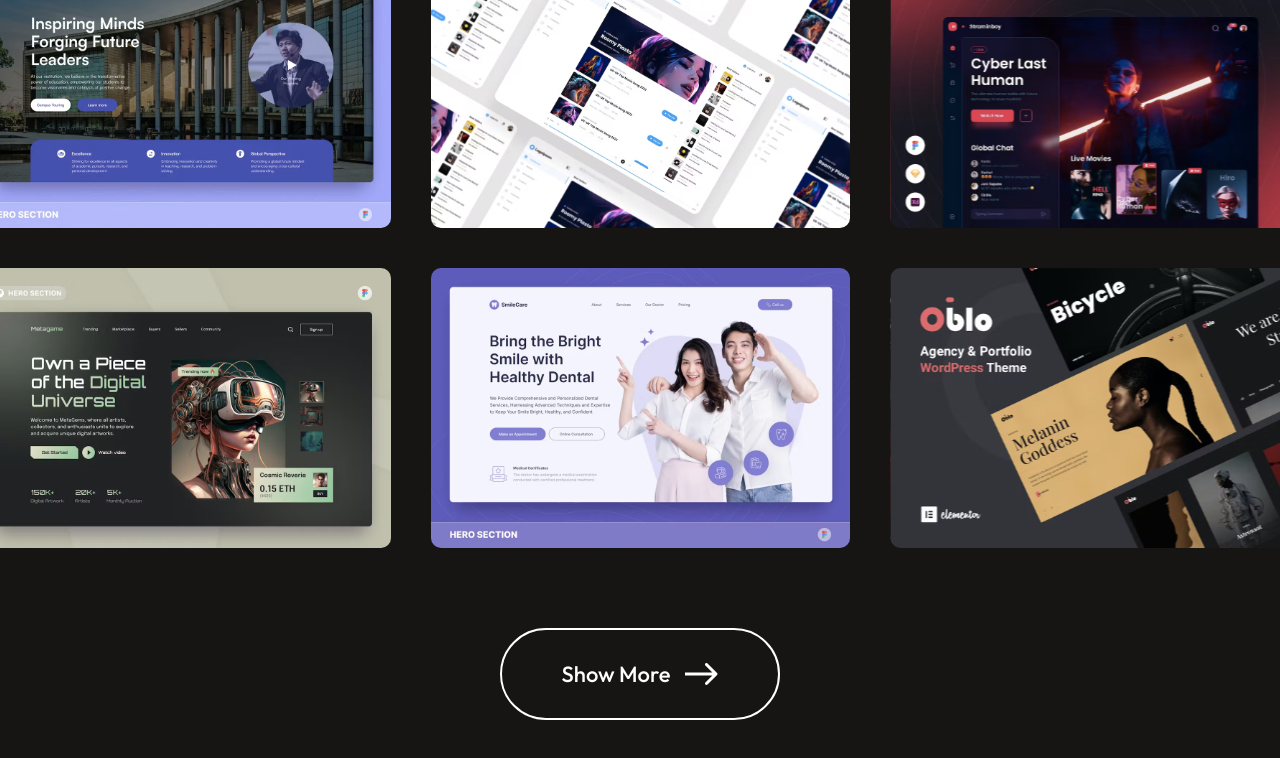
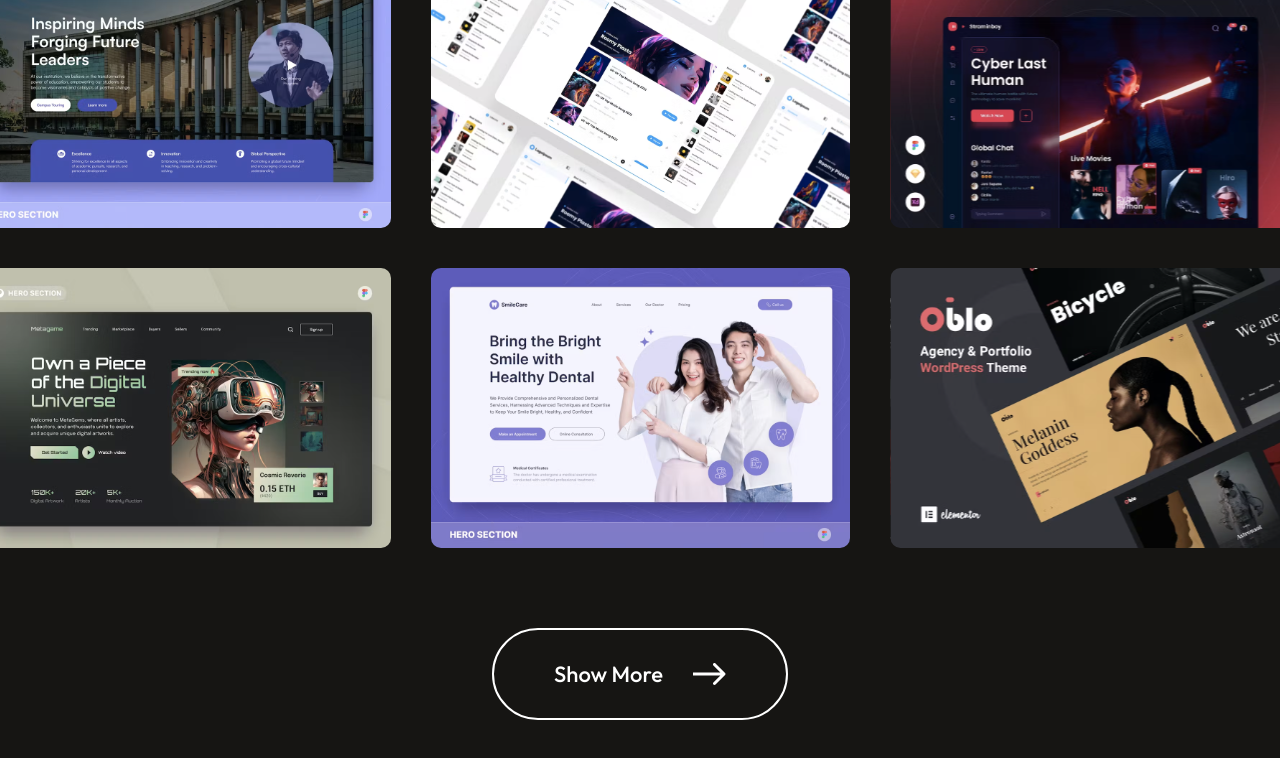
Before and after one commit to hellokristinafaye/portfolio-react, a React (Vite) app: page / in a window 1280 px wide. In both pictures the pointer is over the element "Show More". Shown: the part 2473-3231 px from the top of the page. Built offline with nearby package versions, Linux system fonts and the light colour scheme.

Commit message:
hover effect added

```diff
--- a/src/components/MyWork/MyWork.css
+++ b/src/components/MyWork/MyWork.css
@@ -51,3 +51,7 @@
     transition: 0.6s;
     cursor:pointer;
 }
+.mywork-showmore:hover {
+    gap: 30px;
+    transition: 0.6s;
+}
```
